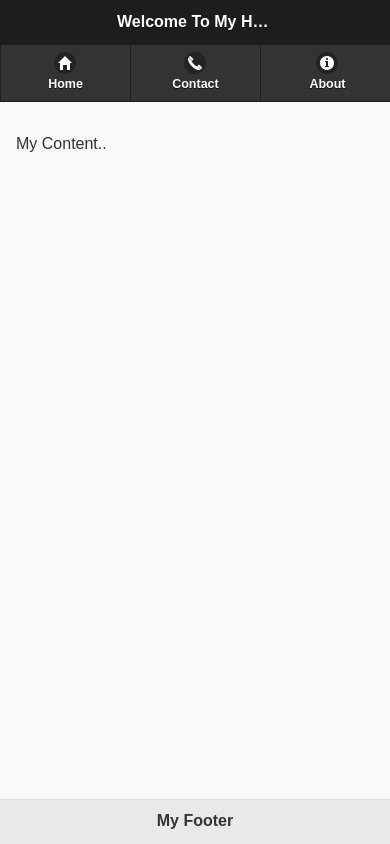
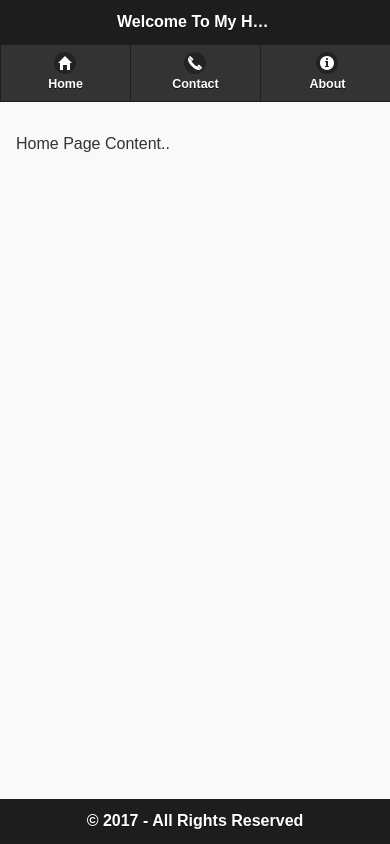
Before and after one commit to tsiliopoulos/PhoneGapDemo, a website: page index.html in a window 390 px wide. Drawn offline with Linux system fonts and the light colour scheme; some packages are replaced by stand-ins of ours.

Commit message:
updated footer theme

```diff
--- a/index.html
+++ b/index.html
@@ -22,16 +22,16 @@
   </div>
 
   <div data-role="main" class="ui-content">
-    <p>My Content..</p>
+    <p>Home Page Content..</p>
   </div>
 
-  <div data-role="footer" data-position="fixed">
-    <h1>My Footer</h1>
+  <div data-role="footer" data-position="fixed" data-theme="b">
+    <h1>&copy 2017 - All Rights Reserved</h1>
   </div>
 </div>
 
  <div data-role="page" id="contact" data-theme="a">
-  <div data-role="header">
+  <div data-role="header"  data-theme="b">
     <h1>Contact Us</h1>
     <div data-role="navbar">
       <ul>
@@ -43,16 +43,16 @@
   </div>
 
   <div data-role="main" class="ui-content">
-    <p>My Content..</p>
+    <p>Contact Us Content..</p>
   </div>
 
-  <div data-role="footer" data-position="fixed">
-    <h1>My Footer</h1>
+  <div data-role="footer" data-position="fixed" data-theme="b">
+    <h1>&copy 2017 - All Rights Reserved</h1>
   </div>
 </div>
 
  <div data-role="page" id="about" data-theme="a">
-  <div data-role="header">
+  <div data-role="header"  data-theme="b">
     <h1>About Us</h1>
     <div data-role="navbar">
       <ul>
@@ -64,11 +64,11 @@
   </div>
 
   <div data-role="main" class="ui-content">
-    <p>My Content..</p>
+    <p>About Us Content..</p>
   </div>
 
-  <div data-role="footer" data-position="fixed">
-    <h1>My Footer</h1>
+  <div data-role="footer" data-position="fixed" data-theme="b">
+    <h1>&copy 2017 - All Rights Reserved</h1>
   </div>
 </div>
 
```
